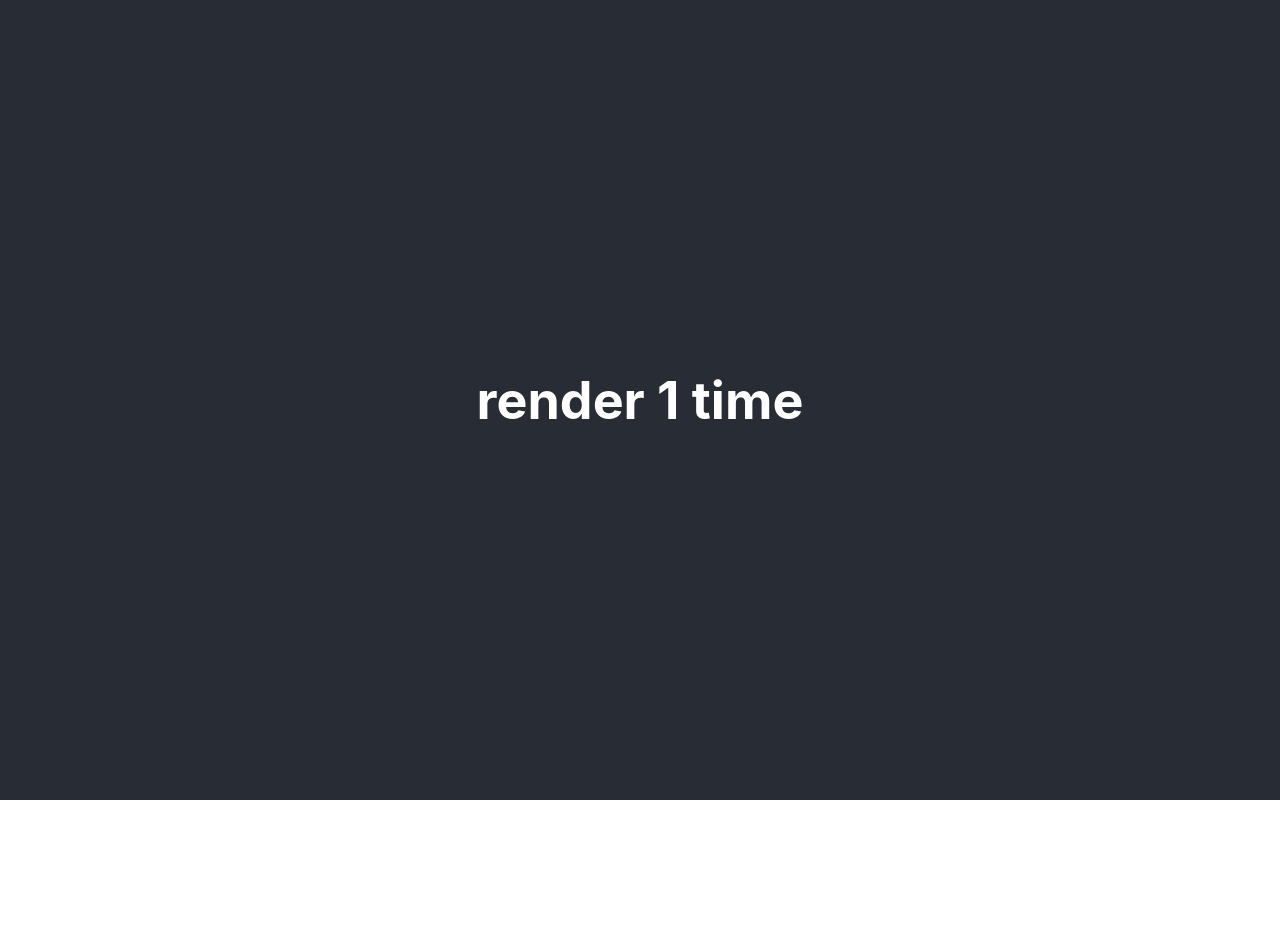
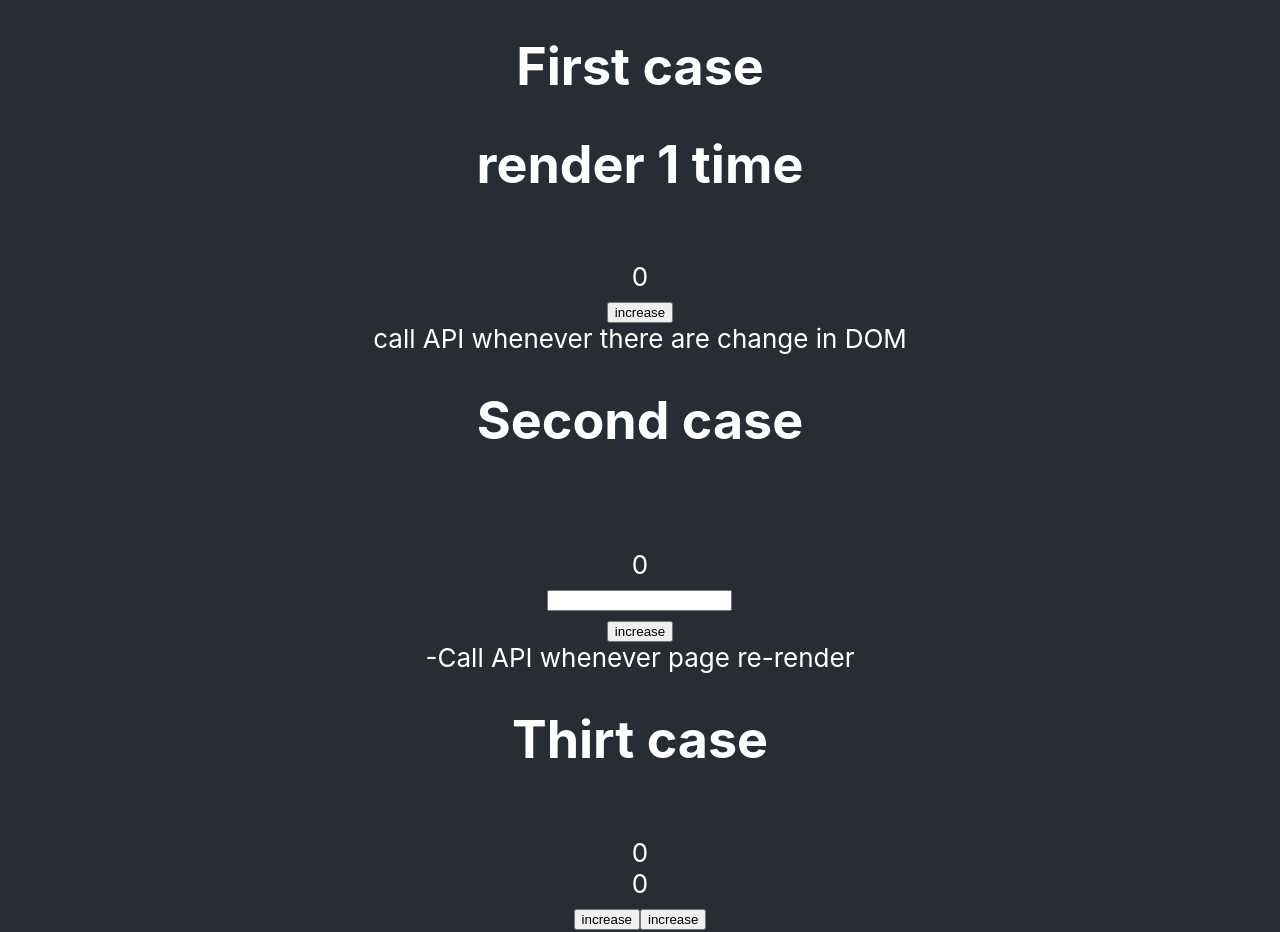
Before and after one commit to Ktzzz123/react_hook_explain, a React (Create React App) app: page / in a window 1280 px wide. Shown: the top 932 px of the page. Before the commit the page ends 800 px from the top, so only its background shows below. Built offline with nearby package versions, Linux system fonts and the light colour scheme; no server answers.

Commit message:
add useEffect

```diff
--- a/package.json
+++ b/package.json
@@ -3,6 +3,9 @@
   "version": "0.1.0",
   "private": true,
   "dependencies": {
+    "@emotion/react": "^11.9.3",
+    "@emotion/styled": "^11.9.3",
+    "@mui/material": "^5.9.0",
     "@testing-library/jest-dom": "^5.16.4",
     "@testing-library/react": "^13.3.0",
     "@testing-library/user-event": "^13.5.0",
--- a/src/components/EuseEffect.jsx
+++ b/src/components/EuseEffect.jsx
@@ -1,30 +1,26 @@
-import React,{useEffect, useState} from 'react';
-import axios from 'axios';
-
+import React, { useEffect, useState } from 'react'
+import axios from 'axios'
+import FirstCase from './useEffect/FirstCase';
+import SecondCase from './useEffect/SecondCase';
+import ThirtCase from './useEffect/ThirtCase';
+// import useStyles from './css/styles'
 
 
 function EuseEffect() {
-  const [data,setData] = useState("");
+    // const classes = useStyles;
+    // console.log('EuseEffect')
 
 
-    let firstData = "render 1 time";
+    let firstData = 'render 1 time'
 
-    useEffect(()=>{
-        axios
-        .get("https://jsonplaceholder.typicode.com/comments")
-        .then(function (response) {
-            setData(response.data[0].email)
-        });
-        console.log('API was called')
-    },[])
-    {console.log(firstData)}
+
     return (
         <div>
-            <h1>{firstData}</h1>
-
-            {data}
+            <FirstCase/>
+            <SecondCase/>
+            <ThirtCase/>
         </div>
-    );
+    )
 }
 
-export default EuseEffect;
+export default EuseEffect
--- /dev/null
+++ b/src/components/css/styles.js
@@ -0,0 +1,14 @@
+import { makeStyles } from "@mui/material";
+
+
+
+export default makeStyles((theme)=>({
+    container:{
+        height: '500px',
+        width:'500px',
+        backgroundColor:'black',
+
+    }
+
+
+}))
--- /dev/null
+++ b/src/components/useEffect/FirstCase.jsx
@@ -0,0 +1,41 @@
+import React, { useEffect, useState } from 'react'
+import axios from 'axios'
+
+
+function FirstCase() {
+    const [data, setData] = useState('');
+    const [count1, setCount1]= useState(0);
+    let firstData = 'render 1 time'
+
+
+    useEffect(() => {
+        axios.get('https://jsonplaceholder.typicode.com/comments').then(function (response) {
+            setData(response.data[0].email)
+        })
+        console.log('API1 was called')
+    }, []);
+
+    return(
+        <>
+         <div >
+            <h1>First case</h1>
+
+            {/* {console.log('render in UI')} */}
+            <h1>{firstData}</h1>
+            {data}
+            <br/>
+            {count1}
+            <br/>
+            <button onClick={()=>{
+                setCount1(count1+1)
+            }}>increase</button>
+        </div>
+        <div>
+        <text>call API whenever there are change in DOM</text>
+
+        </div>
+        </>
+
+    )
+        }
+export default FirstCase;
--- /dev/null
+++ b/src/components/useEffect/SecondCase.jsx
@@ -0,0 +1,43 @@
+import React, { useEffect, useState } from 'react'
+import axios from 'axios'
+
+
+function SecondCase() {
+    const [data2, setData2] = useState('');
+    const [count2, setCount2]= useState(0);
+    const [title, setTitle]= useState('');
+    let firstData = 'render 1 time'
+
+
+    useEffect(() => {
+        axios.get('https://jsonplaceholder.typicode.com/posts').then(function (response) {
+            setData2(response.data[0].title)
+        })
+        console.log('API2 was called')
+    })
+
+        return (
+            <div>
+                <h1>Second case</h1>
+
+                <div>
+                    {data2}<br/>
+                    <br/>
+                    {count2}
+                    <br/>
+                    <input values = {data2} onChange = {e => setTitle(e.target.title)} ></input>
+                    {document.title = title}
+                    <br/>
+                    <button onClick={()=>{setCount2(count2+1)}}>increase</button>
+
+                </div>
+                <div>
+                <text> -Call API whenever  page re-render</text>
+
+                </div>
+            </div>
+        )
+
+}
+
+export default SecondCase;
--- /dev/null
+++ b/src/components/useEffect/ThirtCase.jsx
@@ -0,0 +1,34 @@
+import React, { useEffect, useState } from 'react'
+import axios from 'axios'
+
+export default function ThirtCase(){
+    const [data3, setData3] = useState('');
+    const [count3, setCount3] = useState(0);
+    const [count4, setCount4] = useState(0);
+    useEffect(() => {
+        axios.get('https://jsonplaceholder.typicode.com/posts').then(function (response) {
+            setData3(response.data[0].body)
+        })
+        console.log('API3 was called')
+    },[count3])
+
+    return(
+           <>
+                <div>
+                    <h1>Thirt case</h1>
+                    {data3}<br/>
+                    {count3}<br/>
+                    {count4}<br/>
+                    <button onClick={()=>{setCount3(count3+1)}}>increase</button>
+                    <button onClick={()=>{setCount4(count4+1)}}>increase</button>
+
+                </div>
+                <div>
+                    <text>
+                        call API when specific variable change
+                    </text>
+                </div>
+           </>
+
+    )
+}
```
Also changed, not shown: 1 other file (tests, documents, lock files or other folders).
